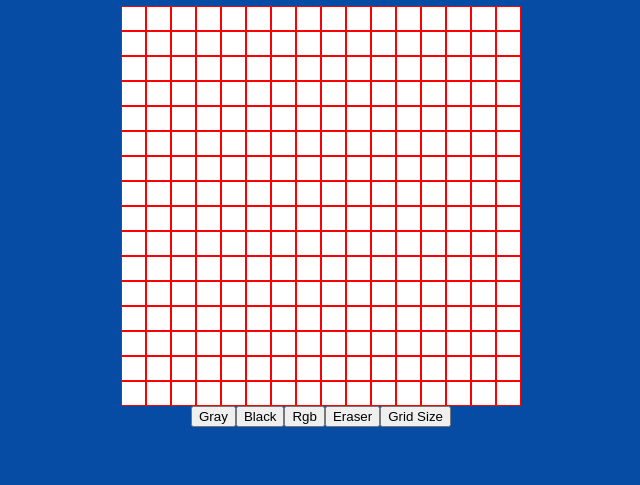
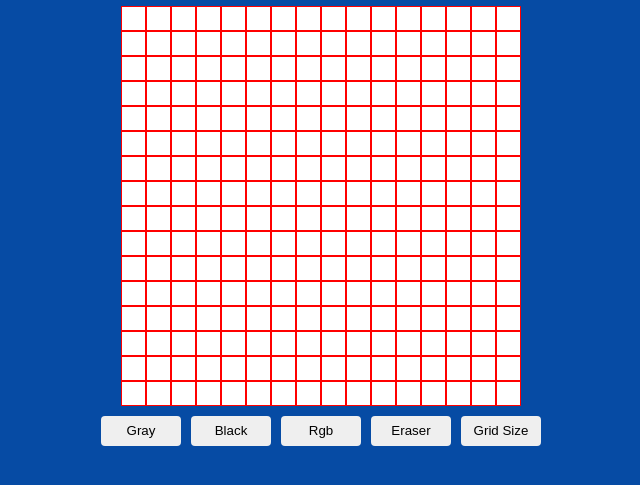
Before and after one commit to abdulazizjallow/ETCH-A-SKETCH, a plain HTML site: page index.html in a window 1280 px wide. Shown: the part 103-588 px from the top of the page, without its empty margins (319-959 px from the left). Drawn offline with Linux system fonts and the light colour scheme.

Commit message:
styling the buttons

```diff
--- a/style.css
+++ b/style.css
@@ -20,3 +20,17 @@ h1 {
     color: white;
     font-size: 2.5rem;
 }
+
+.btn {
+    width: 80px;
+    height: 30px;
+    margin: 10px 5px;
+    cursor: pointer;
+    border: none;
+    border-radius: 4px;
+
+}
+
+.btn:hover {
+    background-color: rgba(255, 255, 255, 0.5);
+}
```
